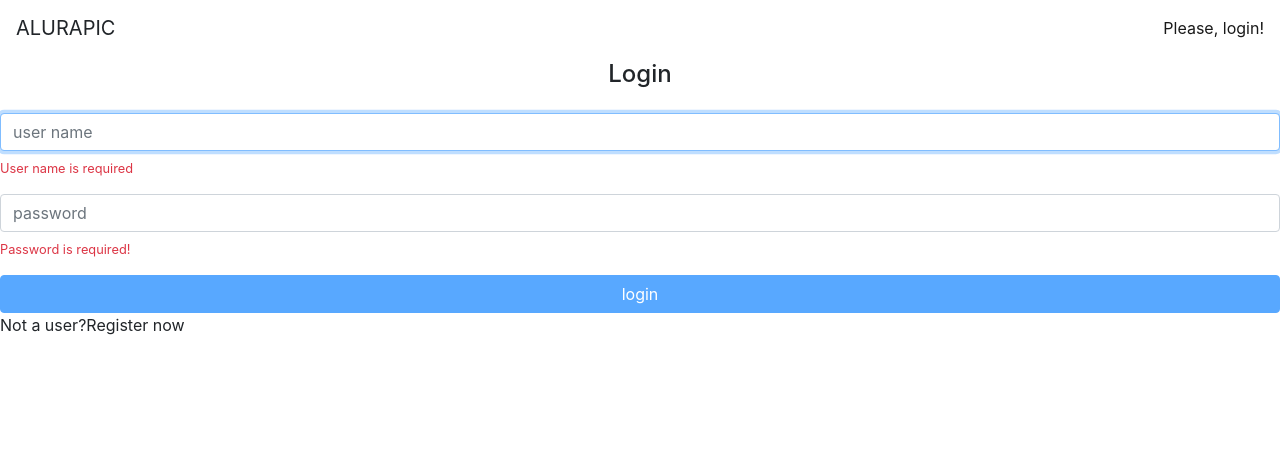
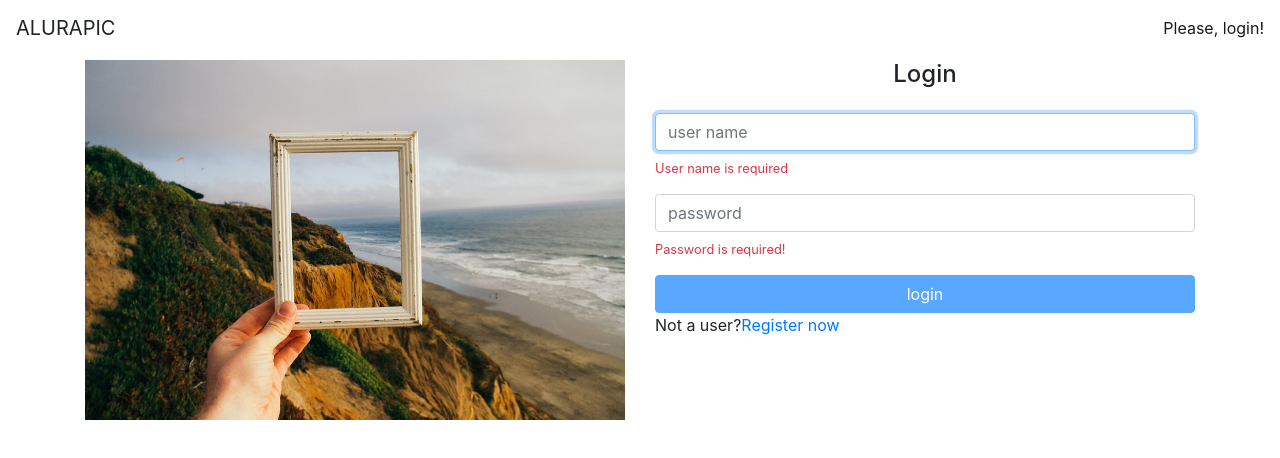
Before and after one commit to mnishimori/aluraAngularAluraPic, an Angular app: page / in a window 1280 px wide. Shown: the top 458 px of the page. Built offline with nearby package versions, Linux system fonts and the light colour scheme.

Commit message:
feat: implementação de rotas filhas em HomeComponent, onde a parte esquerda é uma imagem e ao lado direito o SignInComponent ou o SignUpComponent

```diff
--- a/src/app/app-routing.module.ts
+++ b/src/app/app-routing.module.ts
@@ -7,16 +7,23 @@
 import {SigninComponent} from './home/signin/signin.component';
 import {AuthGuard} from './core/auth/auth.guard';
 import {SignupComponent} from './home/signup/signup.component';
+import {HomeComponent} from './home/home.component';
 
 const routes: Routes = [
   {
     path: '',
-    component: SigninComponent,
-    canActivate: [AuthGuard]
-  },
-  {
-    path: 'signup',
-    component: SignupComponent
+    component: HomeComponent,
+    canActivate: [AuthGuard],
+    children: [
+      {
+        path: ``,
+        component: SigninComponent
+      },
+      {
+        path: `signup`,
+        component: SignupComponent
+      }
+    ]
   },
   {
     path: 'user/:userName',
--- /dev/null
+++ b/src/app/home/home.component.html
@@ -0,0 +1,11 @@
+<div class="container">
+  <div class="row">
+    <div class="col-md-6 mb-2">
+      <img class="img-fluid d-none d-sm-block"
+           src="/assets/img/home.jpg" alt="Welcome">
+    </div>
+    <div class="col-md-6">
+      <router-outlet></router-outlet>
+    </div>
+  </div>
+</div>
--- /dev/null
+++ b/src/app/home/home.component.ts
@@ -0,0 +1,13 @@
+import { Component, OnInit } from '@angular/core';
+
+@Component({
+  templateUrl: './home.component.html'
+})
+export class HomeComponent implements OnInit {
+
+  constructor() { }
+
+  ngOnInit(): void {
+  }
+
+}
--- a/src/app/home/home.module.ts
+++ b/src/app/home/home.module.ts
@@ -6,11 +6,13 @@
 import {VmessageModule} from '../shared/components/vmessage/vmessage.module';
 import {RouterModule} from '@angular/router';
 import { SignupComponent } from './signup/signup.component';
+import { HomeComponent } from './home.component';
 
 @NgModule({
   declarations: [
     SigninComponent,
-    SignupComponent
+    SignupComponent,
+    HomeComponent
   ],
   imports: [
     CommonModule,
--- a/src/app/home/signin/signin.component.html
+++ b/src/app/home/signin/signin.component.html
@@ -36,4 +36,4 @@
 
 </form>
 
-<p>Not a user?<a>Register now</a></p>
+<p>Not a user?<a [routerLink]="['signup']">Register now</a></p>
--- a/src/app/home/signin/signin.component.ts
+++ b/src/app/home/signin/signin.component.ts
@@ -1,4 +1,4 @@
-import {Component, ElementRef, OnInit, ViewChild} from '@angular/core';
+import {AfterViewInit, Component, ElementRef, OnInit, ViewChild} from '@angular/core';
 import {FormBuilder, FormGroup, Validators} from '@angular/forms';
 import {AuthService} from '../../core/auth/auth.service';
 import {Router} from '@angular/router';
@@ -7,7 +7,7 @@
 @Component({
   templateUrl: './signin.component.html'
 })
-export class SigninComponent implements OnInit {
+export class SigninComponent implements OnInit, AfterViewInit {
 
   loginForm: FormGroup;
   @ViewChild('userNameInput') userNameInput: ElementRef<HTMLInputElement>;
@@ -24,6 +24,14 @@
       userName: ['', Validators.required],
       password: ['', Validators.required]
     });
+  }
+
+  ngAfterViewInit(): void {
+    if (this.platFormDetectorService.isPlatFormBrowser()){
+      if (this.userNameInput && this.userNameInput.nativeElement) {
+        this.userNameInput.nativeElement.focus();
+      }
+    }
   }
 
   login(): void {
--- a/src/app/home/signup/signup.component.html
+++ b/src/app/home/signup/signup.component.html
@@ -2,7 +2,12 @@
 
 <form [formGroup]="signUpForm" class="form mt-4" (click)="signUp()">
   <div class="form-group">
-    <input formControlName="email" placeholder="email" class="form-control" autofocus >
+    <input
+      #emailInput
+      formControlName="email"
+      placeholder="email"
+      class="form-control"
+      autofocus >
     <app-vmessage
       *ngIf="signUpForm.get('email').errors?.required"
       text="email is required">
--- a/src/app/home/signup/signup.component.ts
+++ b/src/app/home/signup/signup.component.ts
@@ -1,23 +1,26 @@
-import {Component, OnInit} from '@angular/core';
+import {AfterViewInit, Component, ElementRef, OnInit, ViewChild} from '@angular/core';
 import {FormBuilder, FormGroup, Validators} from '@angular/forms';
 import {lowerCaseValidator} from '../../shared/validators/lower-case.validator';
 import {UserNotTakenValidatorService} from './user-not-taken-validator.service';
 import {NewUser} from './new-user';
 import {SignupService} from './signup.service';
 import {Router} from '@angular/router';
+import {PlatformDetectorService} from '../../core/platform-detector/platform-detector.service';
 
 @Component({
   templateUrl: './signup.component.html'
 })
-export class SignupComponent implements OnInit {
+export class SignupComponent implements OnInit, AfterViewInit {
 
   signUpForm: FormGroup;
+  @ViewChild('emailInput') emailInput: ElementRef<HTMLInputElement>;
 
   constructor(
     private builder: FormBuilder,
     private userNotTakenValidatorService: UserNotTakenValidatorService,
     private signUpService: SignupService,
-    private router: Router) {
+    private router: Router,
+    private platFormDetectorService: PlatformDetectorService) {
   }
 
   ngOnInit(): void {
@@ -41,6 +44,14 @@
     });
   }
 
+  ngAfterViewInit(): void {
+    if (this.platFormDetectorService.isPlatFormBrowser()) {
+      if (this.emailInput && this.emailInput.nativeElement) {
+        this.emailInput.nativeElement.focus();
+      }
+    }
+  }
+
   signUp(): void {
     const user = this.signUpForm.getRawValue() as NewUser;
     this.signUpService.signUp(user)
```
Also changed, not shown: src/app/home/home.component.css (added), src/assets/img/home.jpg (added).
